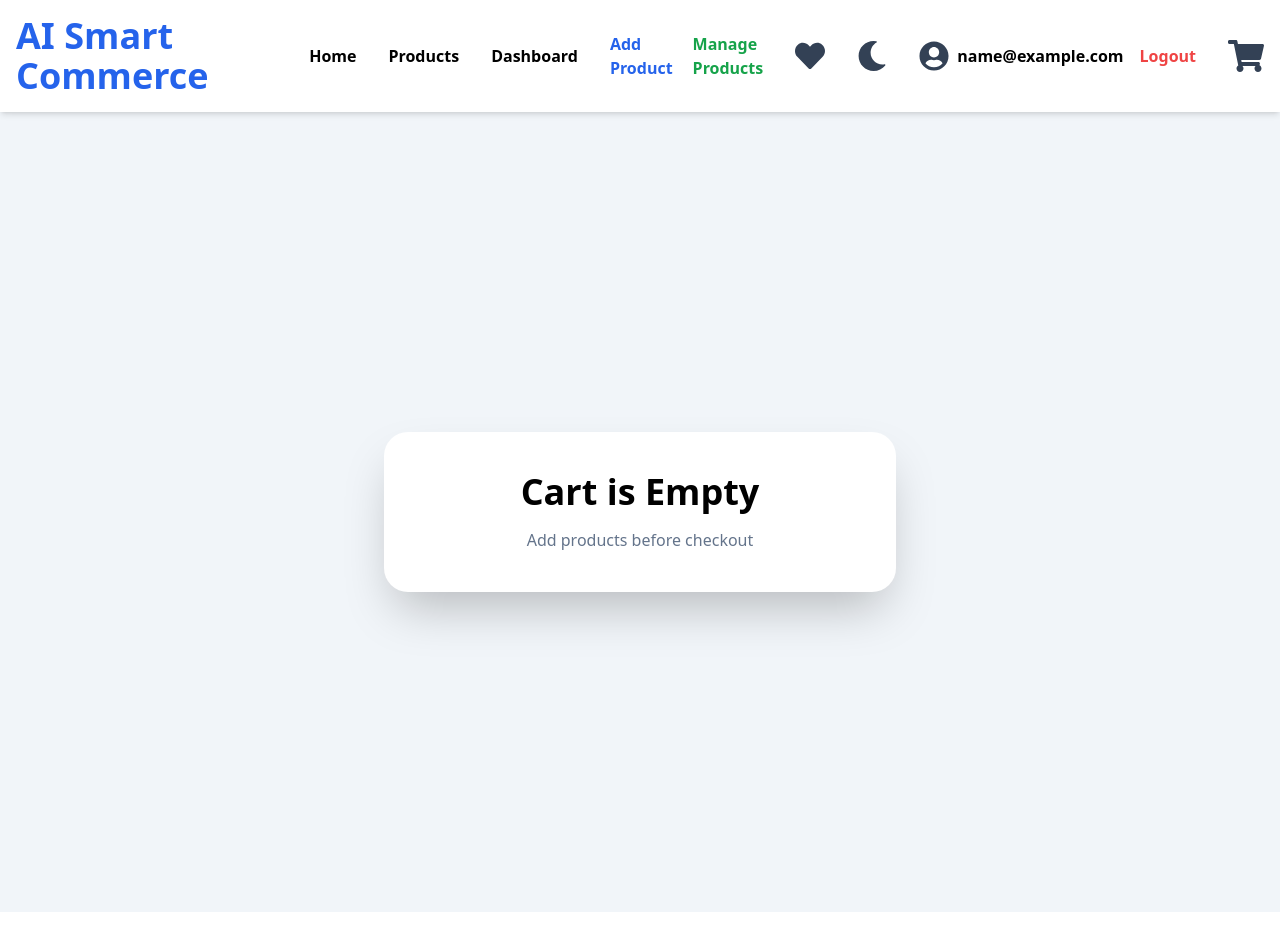
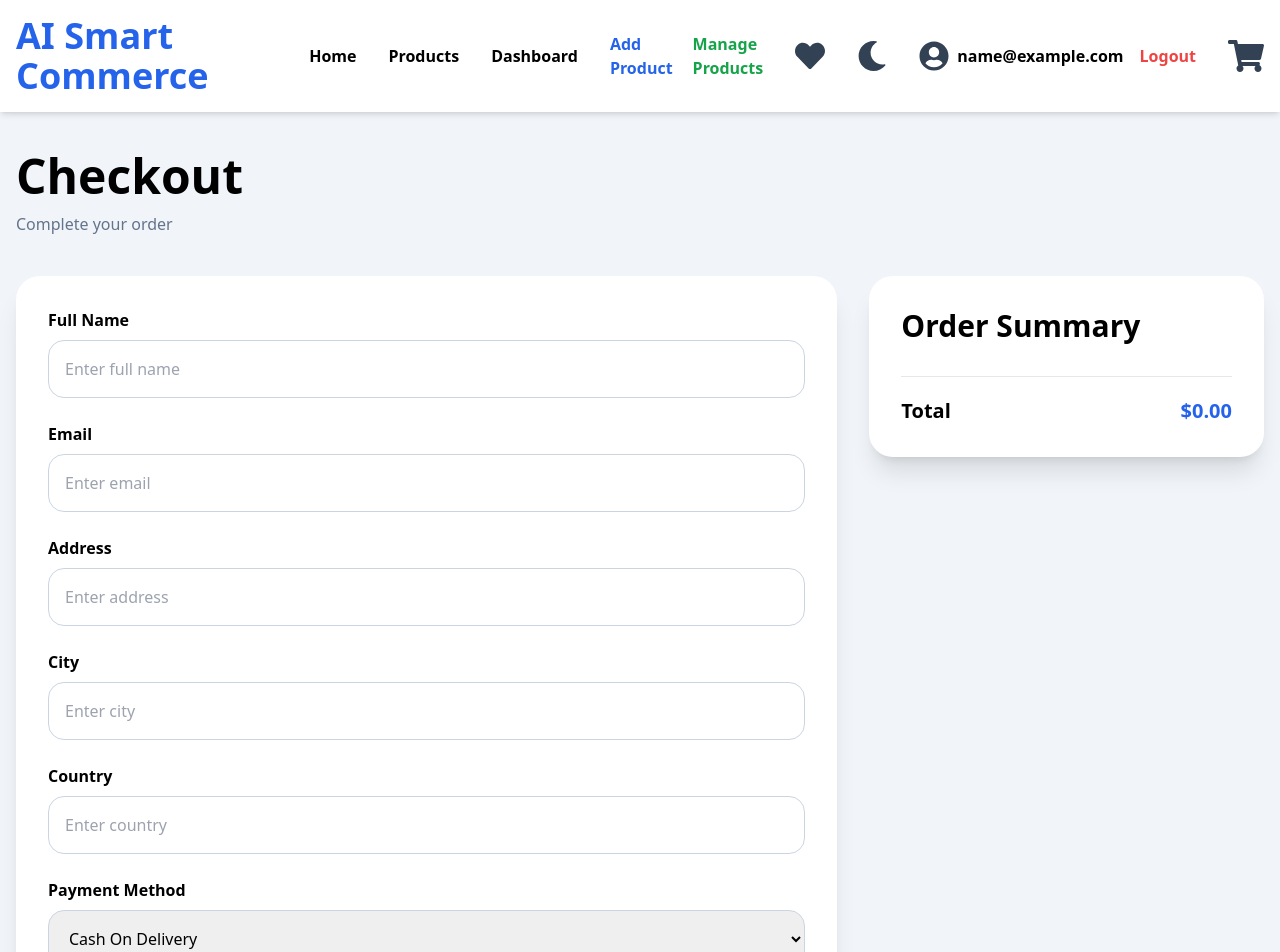
Before and after one commit to ayubalam/AI-E-COMMERCE, a React app in the folder frontend/: page /checkout in a window 1280 px wide. Shown: the top 952 px of the page. Built offline with nearby package versions, Linux system fonts and the light colour scheme; sample sign-in values are in the browser's storage; the HTML template or start-up script is replaced by a standard one.

Commit message:
Added checkout page and order flow

```diff
--- a/frontend/src/pages/Checkout.jsx
+++ b/frontend/src/pages/Checkout.jsx
@@ -1,3 +1,7 @@
+import {
+  useState,
+} from "react";
+
 import {
   useNavigate,
 } from "react-router-dom";
@@ -16,6 +20,30 @@ const Checkout = () => {
     clearCart,
   } = useCart();
 
+  // FORM DATA
+  const [formData,
+    setFormData] =
+    useState({
+      name: "",
+      email: "",
+      address: "",
+      city: "",
+      country: "",
+      paymentMethod:
+        "Cash On Delivery",
+    });
+
+  // HANDLE CHANGE
+  const handleChange =
+    (e) => {
+
+      setFormData({
+        ...formData,
+        [e.target.name]:
+          e.target.value,
+      });
+    };
+
   // TOTAL
   const totalPrice =
     cartItems.reduce(
@@ -28,192 +56,279 @@ const Checkout = () => {
 
   // PLACE ORDER
   const handleOrder =
-    () => {
+    (e) => {
+
+      e.preventDefault();
+
+      // EMPTY CART
+      if (
+        cartItems.length === 0
+      ) {
+
+        toast.error(
+          "Cart is empty"
+        );
+
+        return;
+      }
 
       toast.success(
-        "Order Placed Successfully 🚀"
+        "Order Placed Successfully"
       );
 
+      // CLEAR CART
       clearCart();
 
-      navigate(
-        "/dashboard"
-      );
+      // REDIRECT
+      navigate("/");
     };
 
-  // EMPTY CART
-  if (
-    cartItems.length === 0
-  ) {
+  return (
+    <section className="min-h-screen bg-slate-100 dark:bg-slate-900 px-4 py-10">
 
-    return (
-      <section className="min-h-screen bg-slate-100 dark:bg-slate-900 flex items-center justify-center px-4">
+      <div className="max-w-7xl mx-auto">
 
-        <div className="bg-white dark:bg-slate-800 rounded-3xl shadow-2xl p-10 text-center max-w-lg w-full">
+        {/* HEADING */}
+        <div className="mb-10">
 
-          <h1 className="text-4xl font-bold dark:text-white">
-
-            Cart is Empty
-
+          <h1 className="text-5xl font-bold dark:text-white">
+            Checkout
           </h1>
 
-          <p className="text-slate-500 dark:text-slate-300 mt-4">
-
-            Add products before checkout
-
+          <p className="text-slate-500 dark:text-slate-300 mt-3">
+            Complete your order
           </p>
 
         </div>
 
-      </section>
-    );
-  }
-
-  return (
-    <section className="min-h-screen bg-slate-100 dark:bg-slate-900 px-4 py-10">
-
-      <div className="max-w-6xl mx-auto">
-
-        {/* TOP */}
-        <div className="mb-10">
-
-          <h1 className="text-5xl font-bold dark:text-white">
-
-            Checkout
-
-          </h1>
-
-          <p className="text-slate-500 dark:text-slate-300 mt-3">
-
-            Complete your order
-
-          </p>
-
-        </div>
-
-        <div className="grid lg:grid-cols-3 gap-10">
+        <div className="grid lg:grid-cols-3 gap-8">
 
           {/* LEFT */}
-          <div className="lg:col-span-2 space-y-6">
+          <div className="lg:col-span-2 bg-white dark:bg-slate-800 rounded-3xl shadow-xl p-8">
 
-            {cartItems.map(
-              (item) => (
+            <form
+              onSubmit={
+                handleOrder
+              }
+              className="space-y-6"
+            >
 
-                <div
-                  key={item._id}
-                  className="bg-white dark:bg-slate-800 rounded-3xl shadow-xl p-5 flex flex-col md:flex-row gap-5"
+              {/* NAME */}
+              <div>
+
+                <label className="block font-semibold mb-2 dark:text-white">
+                  Full Name
+                </label>
+
+                <input
+                  type="text"
+                  name="name"
+                  value={
+                    formData.name
+                  }
+                  onChange={
+                    handleChange
+                  }
+                  required
+                  placeholder="Enter full name"
+                  className="w-full border border-slate-300 dark:border-slate-700 dark:bg-slate-900 dark:text-white rounded-2xl px-4 py-4 outline-none"
+                />
+
+              </div>
+
+              {/* EMAIL */}
+              <div>
+
+                <label className="block font-semibold mb-2 dark:text-white">
+                  Email
+                </label>
+
+                <input
+                  type="email"
+                  name="email"
+                  value={
+                    formData.email
+                  }
+                  onChange={
+                    handleChange
+                  }
+                  required
+                  placeholder="Enter email"
+                  className="w-full border border-slate-300 dark:border-slate-700 dark:bg-slate-900 dark:text-white rounded-2xl px-4 py-4 outline-none"
+                />
+
+              </div>
+
+              {/* ADDRESS */}
+              <div>
+
+                <label className="block font-semibold mb-2 dark:text-white">
+                  Address
+                </label>
+
+                <input
+                  type="text"
+                  name="address"
+                  value={
+                    formData.address
+                  }
+                  onChange={
+                    handleChange
+                  }
+                  required
+                  placeholder="Enter address"
+                  className="w-full border border-slate-300 dark:border-slate-700 dark:bg-slate-900 dark:text-white rounded-2xl px-4 py-4 outline-none"
+                />
+
+              </div>
+
+              {/* CITY */}
+              <div>
+
+                <label className="block font-semibold mb-2 dark:text-white">
+                  City
+                </label>
+
+                <input
+                  type="text"
+                  name="city"
+                  value={
+                    formData.city
+                  }
+                  onChange={
+                    handleChange
+                  }
+                  required
+                  placeholder="Enter city"
+                  className="w-full border border-slate-300 dark:border-slate-700 dark:bg-slate-900 dark:text-white rounded-2xl px-4 py-4 outline-none"
+                />
+
+              </div>
+
+              {/* COUNTRY */}
+              <div>
+
+                <label className="block font-semibold mb-2 dark:text-white">
+                  Country
+                </label>
+
+                <input
+                  type="text"
+                  name="country"
+                  value={
+                    formData.country
+                  }
+                  onChange={
+                    handleChange
+                  }
+                  required
+                  placeholder="Enter country"
+                  className="w-full border border-slate-300 dark:border-slate-700 dark:bg-slate-900 dark:text-white rounded-2xl px-4 py-4 outline-none"
+                />
+
+              </div>
+
+              {/* PAYMENT */}
+              <div>
+
+                <label className="block font-semibold mb-2 dark:text-white">
+                  Payment Method
+                </label>
+
+                <select
+                  name="paymentMethod"
+                  value={
+                    formData.paymentMethod
+                  }
+                  onChange={
+                    handleChange
+                  }
+                  className="w-full border border-slate-300 dark:border-slate-700 dark:bg-slate-900 dark:text-white rounded-2xl px-4 py-4 outline-none"
                 >
 
-                  {/* IMAGE */}
-                  <img
-                    src={item.image}
-                    alt={item.name}
-                    className="w-full md:w-40 h-40 object-cover rounded-2xl"
-                  />
+                  <option>
+                    Cash On Delivery
+                  </option>
 
-                  {/* CONTENT */}
-                  <div className="flex-1">
+                  <option>
+                    Credit Card
+                  </option>
 
-                    <h2 className="text-3xl font-bold dark:text-white">
+                  <option>
+                    PayPal
+                  </option>
 
-                      {item.name}
+                </select>
 
-                    </h2>
+              </div>
 
-                    <p className="text-slate-500 dark:text-slate-300 mt-3">
+              {/* BUTTON */}
+              <button
+                type="submit"
+                className="w-full bg-blue-600 hover:bg-blue-700 text-white py-4 rounded-2xl font-bold text-lg transition duration-300"
+              >
 
-                      {item.category}
+                Place Order
 
-                    </p>
+              </button>
 
-                    <h3 className="text-4xl font-bold text-blue-600 mt-5">
-
-                      ${item.price}
-
-                    </h3>
-
-                    <p className="mt-4 text-lg dark:text-white">
-
-                      Quantity:
-                      {" "}
-                      <span className="font-bold">
-
-                        {item.qty}
-
-                      </span>
-
-                    </p>
-
-                  </div>
-
-                </div>
-              )
-            )}
-
+            </form>
           </div>
 
           {/* RIGHT */}
           <div className="bg-white dark:bg-slate-800 rounded-3xl shadow-xl p-8 h-fit">
 
-            <h2 className="text-4xl font-bold dark:text-white mb-8">
-
+            <h2 className="text-3xl font-bold dark:text-white mb-8">
               Order Summary
-
             </h2>
 
             <div className="space-y-5">
 
-              <div className="flex justify-between text-lg dark:text-white">
+              {cartItems.map(
+                (item) => (
+
+                  <div
+                    key={item._id}
+                    className="flex justify-between dark:text-white"
+                  >
+
+                    <span>
+                      {item.name}
+                      {" "}
+                      x
+                      {" "}
+                      {item.qty}
+                    </span>
+
+                    <span>
+                      $
+                      {item.price *
+                        item.qty}
+                    </span>
+
+                  </div>
+                )
+              )}
+
+              {/* TOTAL */}
+              <div className="border-t pt-5 flex justify-between text-xl font-bold dark:text-white">
 
                 <span>
-                  Products
+                  Total
                 </span>
 
-                <span>
-                  {
-                    cartItems.length
-                  }
-                </span>
-
-              </div>
-
-              <div className="flex justify-between text-lg dark:text-white">
-
-                <span>
-                  Total Price
-                </span>
-
-                <span className="font-bold text-blue-600">
-
+                <span className="text-blue-600">
                   $
                   {totalPrice.toFixed(
                     2
                   )}
-
                 </span>
 
               </div>
-
             </div>
-
-            {/* BUTTON */}
-            <button
-              onClick={
-                handleOrder
-              }
-              className="w-full mt-10 bg-blue-600 hover:bg-blue-700 text-white py-4 rounded-2xl font-bold text-lg transition duration-300"
-            >
-
-              Place Order
-
-            </button>
-
           </div>
-
         </div>
-
       </div>
-
     </section>
   );
 };
```
